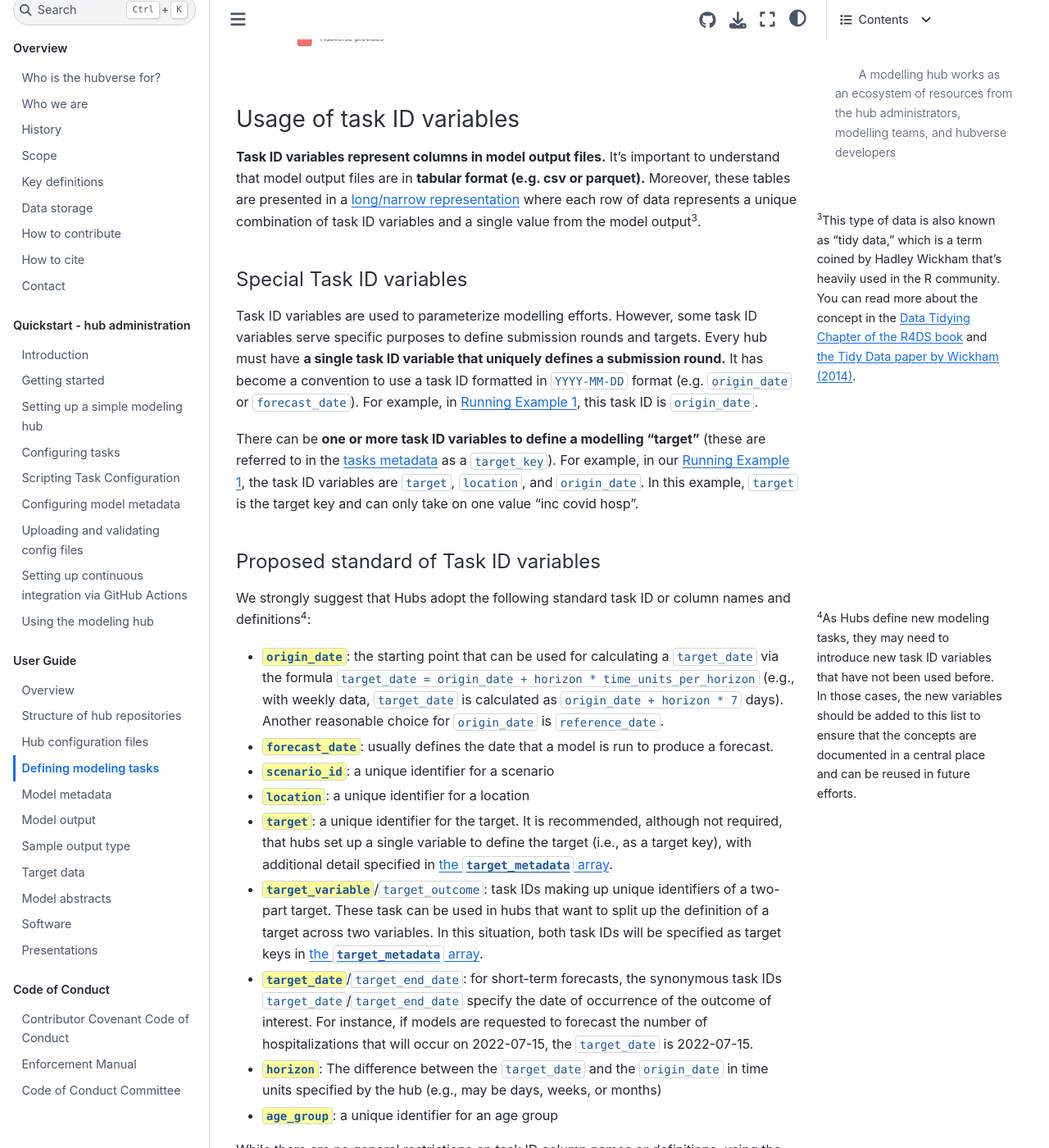
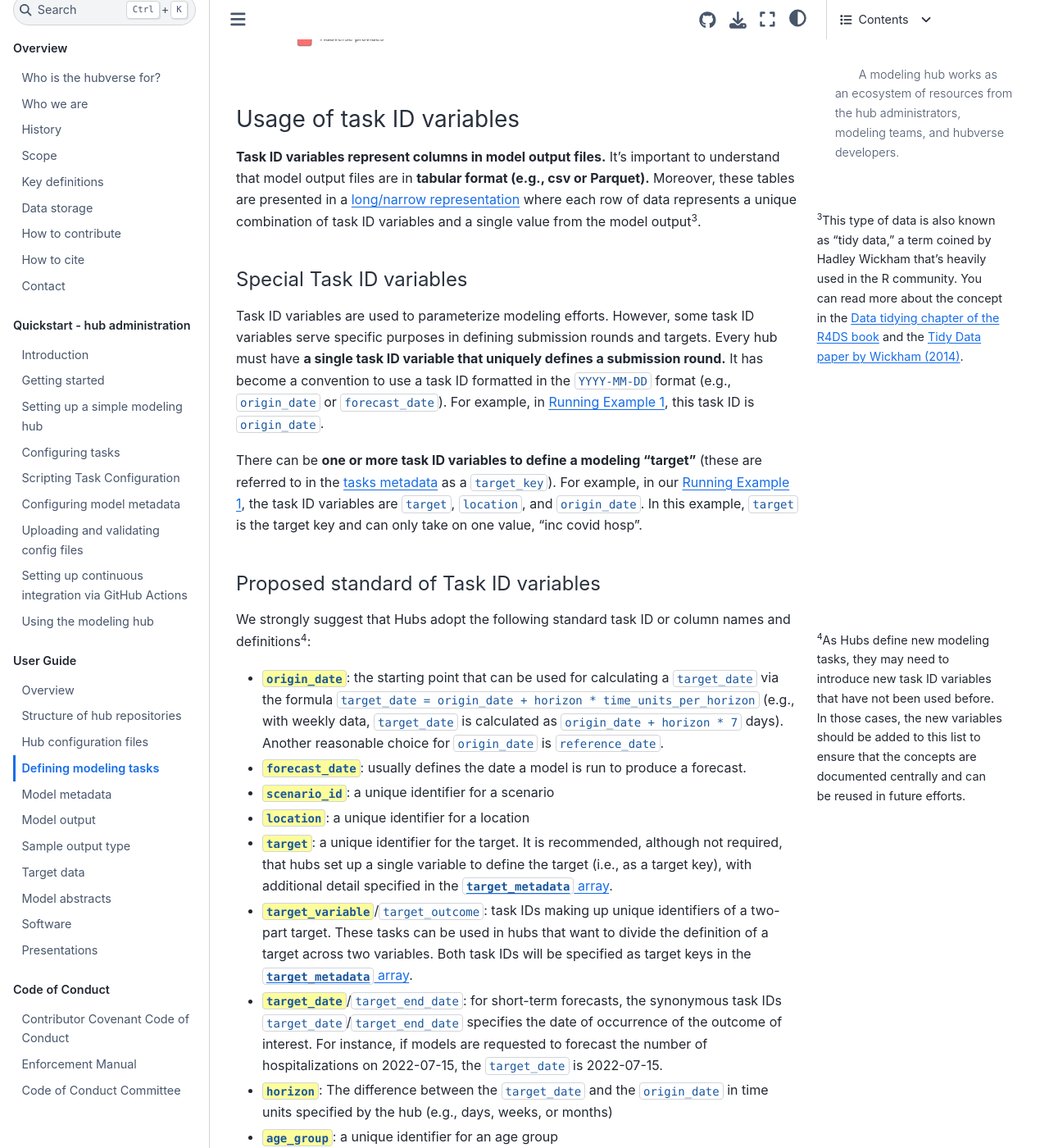
Before and after one commit to hubverse-org/hubDocs, a Sphinx documentation site: the page built from docs/source/user-guide/tasks.md, in a window 1280 px wide and 1400 px high, scrolled down 1421 px. Shown: the whole window at 82% size. Built offline with Sphinx 7.4.7 and the Sphinx Book theme 1.1.4, drawn with Linux system fonts in a browser that asks for light colours; comment, search, counter and statistics services are not loaded; some of the changed text lies outside the part shown.

Commit message:
Hyperlink, spelling and Grammarly fixes

````diff
--- a/docs/source/user-guide/tasks.md
+++ b/docs/source/user-guide/tasks.md
@@ -1,65 +1,65 @@
 # Defining modeling tasks
 
-Every Hub is organized around a set of "modeling tasks". These modeling tasks define how the target data should be modeled in terms of
+Every hub is organized around a set of "modeling tasks". These modeling tasks define how the target data should be modeled in terms of
 
-1. what variables to use for modeling (e.g. date, location, variant, etc) and
+1. what variables to use for modeling (e.g., date, location, variant, etc) and
 2. the specific format of the model output.
 
-The [tasks.json configuration file](#tasks-metadata)[^json] for a hub is used to structure the modelling tasks so that model submissions can be rapidly validated.
+The [`tasks.json` configuration file](#tasks-metadata)[^json] for a hub is used to structure the modeling tasks so that model submissions can be rapidly validated.
 Modeling tasks are defined for single or multiple rounds[^multiround].
 The three components of modeling tasks are:
 
  - The [`task_ids`{.codeitem} object](#task-id-vars) defines both labels for columns in submission files and the set of valid values for each column.
-   Any unique combination of the values define a single modeling task, or target.
+   Any unique value combination defines a single modeling task or target.
  - The [`output_type`{.codeitem} object](#output-types) defines accepted representations _for each task_.
-   More on the different output types can be found in [The Model Output Chapter](#formats-of-model-output).
+   The [model output section](#formats-of-model-output) provides more information on the different output types.
  - The [`target_metadata`{.codeitem} array](#target-metadata) provides additional information about each target.
 
 [^json]: Due to technical issues, we do not currently support [json references](http://niem.github.io/json/reference/json-schema/references/) or yaml metadata files.
 
-[^multiround]: For multiple rounds to share the same tasks without duplicating the `model_tasks` block, `round_id_from_variable` can be set to `true` and the `round_id` should be a column defined in the `task_ids`. See [the `tasks.json` schema](#tasks-metadata) for details.
+[^multiround]: For multiple rounds to share the same tasks without duplicating the `model_tasks` block, `round_id_from_variable` can be set to `true` and the `round_id` should be a column defined in the `task_ids`. See the [`tasks.json` schema](#tasks-metadata) for details.
 
 
 (task-id-vars)=
 ## Task ID variables
-Hubs typically specify that modeling outputs (e.g. forecasts or projections) should be generated for each combination of values across a set of task ID variables.
+Hubs typically specify that modeling outputs (e.g., forecasts or projections) should be generated for each combination of values across a set of task ID variables.
 Because they are central to Hubs, task ID variables serve several purposes:
 
-* **Define modelling tasks** of the hub in the hub metadata
+* **Define modeling tasks** of the hub in the hub metadata
 * **Identify modelling tasks corresponding to forecasts** in the model outputs
 * **Allow alignment of model outputs with [target data](#target-data)** that are derived from "ground truth" data sources.
 
-The relationships between these items are illustrated at a high level in the following diagram; sections to follow provide more detail.
+The following diagram illustrates the relationships between these items at a high level, and the following sections provide more detail.
 
 ```{figure} ../images/hub-data-relations2.jpeg
 ---
 figclass: margin-caption
-alt: A diagram showing that hub metadata are specified by the hub itself. Hubverse provides tools to validate submissions and teams provide model output data that conforms to the standards specified in the hub metadata. Hubverse provides tools to build ensembles. Hubs provide time series data and target observation data, and hubverse provides a function to calculate scores.
+alt: A diagram showing that hub metadata are specified by the hub itself. Hubverse provides tools to validate submissions, and teams provide model output data that conforms to the standards specified in the hub metadata. Hubverse provides tools to build ensembles. Hubs provide time series and target observation data, and hubverse provides a function to calculate scores.
 name: hub-data-relations
 ---
-A modelling hub works as an ecosystem of resources from the hub administrators, modelling teams, and hubverse developers
+A modeling hub works as an ecosystem of resources from the hub administrators, modeling teams, and hubverse developers.
 ```
 
 (task-id-use)=
 ### Usage of task ID variables
 
 **Task ID variables represent columns in model output files.**
-It's important to understand that model output files are in **tabular format (e.g. csv or parquet).**
+It's important to understand that model output files are in **tabular format (e.g., csv or Parquet).**
 Moreover, these tables are presented in a [long/narrow representation](https://en.wikipedia.org/wiki/Wide_and_narrow_data) where each row of data represents a unique combination of task ID variables and a single value from the model output[^tidy].
 
-[^tidy]: This type of data is also known as "tidy data," which is a term coined by Hadley Wickham that's heavily used in the R community. You can read more about the concept in the [Data Tidying Chapter of the R4DS book](https://r4ds.hadley.nz/data-tidy#sec-tidy-data) and [the Tidy Data paper by Wickham (2014)](https://www.jstatsoft.org/article/view/v059i10).
+[^tidy]: This type of data is also known as "tidy data," a term coined by Hadley Wickham that's heavily used in the R community. You can read more about the concept in the [Data tidying chapter of the R4DS book](https://r4ds.hadley.nz/data-tidy#sec-tidy-data) and the [Tidy Data paper by Wickham (2014)](https://www.jstatsoft.org/article/view/v059i10).
 
 #### Special Task ID variables
 
-Task ID variables are used to parameterize modelling efforts.
-However, some task ID variables serve specific purposes to define submission rounds and targets.
+Task ID variables are used to parameterize modeling efforts.
+However, some task ID variables serve specific purposes in defining submission rounds and targets.
 Every hub must have **a single task ID variable that uniquely defines a submission round.**
-It has become a convention to use a task ID formatted in `YYYY-MM-DD` format (e.g. `origin_date` or `forecast_date`).
+It has become a convention to use a task ID formatted in the `YYYY-MM-DD` format (e.g., `origin_date` or `forecast_date`).
 For example, in [Running Example 1](#running-examples), this task ID is `origin_date`.
 
-There can be **one or more task ID variables to define a modelling "target"** (these are referred to in the [tasks metadata](#tasks-metadata) as a `target_key`).
+There can be **one or more task ID variables to define a modeling "target"** (these are referred to in the [tasks metadata](#tasks-metadata) as a `target_key`).
 For example, in our [Running Example 1](#running-example-1), the task ID variables are `target`, `location`, and `origin_date`.
-In this example, `target` is the target key and can only take on one value "inc covid hosp".
+In this example, `target` is the target key and can only take on one value, "inc covid hosp".
 
 
 #### Proposed standard of Task ID variables
@@ -68,35 +68,35 @@ We strongly suggest that Hubs adopt the following standard task ID or column nam
 
 * `origin_date`{.codeitem}: the starting point that can be used for calculating a `target_date` via the formula `target_date = origin_date + horizon * time_units_per_horizon` (e.g., with weekly data, `target_date` is calculated as `origin_date + horizon * 7` days).
   Another reasonable choice for `origin_date` is `reference_date`.
-* `forecast_date`{.codeitem}: usually defines the date that a model is run to produce a forecast.
+* `forecast_date`{.codeitem}: usually defines the date a model is run to produce a forecast.
 * `scenario_id`{.codeitem}: a unique identifier for a scenario
 * `location`{.codeitem}: a unique identifier for a location
 * `target`{.codeitem}: a unique identifier for the target.
-  It is recommended, although not required, that hubs set up a single variable to define the target (i.e., as a target key), with additional detail specified in [the `target_metadata` array](#target-metadata).
+  It is recommended, although not required, that hubs set up a single variable to define the target (i.e., as a target key), with additional detail specified in the [`target_metadata` array](#target-metadata).
 * `target_variable`{.codeitem}/`target_outcome`: task IDs making up unique identifiers of a two-part target.
-  These task can be used in hubs that want to split up the definition of a target across two variables.
-  In this situation, both task IDs will be specified as target keys in [the `target_metadata` array](#tasks-metadata).
-* `target_date`{.codeitem}/`target_end_date`: for short-term forecasts, the synonymous task IDs `target_date`/`target_end_date` specify the date of occurrence of the outcome of interest.
-  For instance, if models are requested to forecast the number of hospitalizations that will occur on 2022-07-15, the `target_date` is 2022-07-15.
-* `horizon`{.codeitem}: The difference between the `target_date` and the `origin_date` in time units specified by the hub (e.g., may be days, weeks, or months)
+  These tasks can be used in hubs that want to divide the definition of a target across two variables.
+  Both task IDs will be specified as target keys in the [`target_metadata` array](#tasks-metadata).
+* `target_date`{.codeitem}/`target_end_date`: for short-term forecasts, the synonymous task IDs `target_date`/`target_end_date` specifies the date of occurrence of the outcome of interest.
+  For instance, if models are requested to forecast the number of hospitalizations on 2022-07-15, the `target_date` is 2022-07-15.
+* `horizon`{.codeitem}: The difference between the `target_date` and the `origin_date` in time units specified by the hub (e.g., days, weeks, or months)
 * `age_group`{.codeitem}: a unique identifier for an age group
 
-While there are no general restrictions on task ID column names or definitions, using the standards defined above ensures that these task IDs are strongly validated against the schema.
+While there are no general restrictions on task ID column names or definitions, using the above standards ensures that these task IDs are strongly validated against the schema.
 
 [^new-vars]: As Hubs define new modeling tasks, they may need to introduce new task ID variables that have not been used before.
-In those cases, the new variables should be added to this list to ensure that the concepts are documented in a central place and can be reused in future efforts.
+In those cases, the new variables should be added to this list to ensure that the concepts are documented centrally and can be reused in future efforts.
 
 (output-types)=
 ## Output types
 
 The `output_type` object defines accepted representations for each task.
-More on the different output types can be found in the [formats of model output section](#output-type-table) from the model output chapter.
+The [formats of model output section](#output-type-table) from the model output chapter provides more information on the different output types.
 
 (target-metadata)=
 ## Target metadata
 
-Target metadata is an array in the [tasks.json](#tasks-metadata) schema file that defines the characteristics of each target.
-This serves as a logical connection between `task_ids` and corresponding `output_types`:
+Target metadata is an array in the [`tasks.json` schema file](#tasks-metadata) that defines each target's characteristics.
+It serves as a logical connection between `task_ids` and corresponding `output_types`:
 
 ```{mermaid}
 flowchart LR
@@ -142,8 +142,8 @@ Here is an example of how the target metadata fields might appear in the `tasks.
 ### Details
 
 Target metadata comprises the following fields:
-* `target_id`{.codeitem}: a short description that uniquely identifies the target.
-* `target_name`{.codeitem}: a longer, human readable description of the target, which could be used as a visualization axis label.
+* `target_id`{.codeitem}: a short description uniquely identifying the target.
+* `target_name`{.codeitem}: a longer, human-readable description of the target, which could be used as a visualization axis label.
 * `target_units`{.codeitem}: the unit of observation used for this target.
 * `target_keys`{.codeitem}: a set of one or more name/value pairs that **must match a target defined in the `task_ids`** section of the schema.
 Each value, or the combination of values if multiple keys are specified, defines a single target value.
@@ -151,8 +151,8 @@ Each value, or the combination of values if multiple keys are specified, defines
 * `target_type`{.codeitem}: the target’s statistical data type that **must correspond to the `output_type`** section of the schema.
 
    The following table lists the possible values for `target_type` (rows) and the corresponding `output_type` (columns).
-   An `X` indicates that the output type can be used with the target type and a `-` means that it can not be used.
-   We note that for the binary data type row, mean and median `output_type` are X'ed for definitional consistency, but in practice the hubverse recommends using pmf or sample `output_type` as a more natural way to represent these values.
+   An `X` indicates that the output type can be used with the target type, and a `-` means that it can not be used.
+   We note that for the binary data type row, mean and median `output_type` are X'ed for definitional consistency, but in practice, the hubverse recommends using pmf or sample `output_type` as a more natural way to represent these values.
 
    | `target_type` | mean | median | quantile | cdf   | pmf   | sample
    |--------- | ----------- |----------- | ----------- |----------- |----------- |----------- |
@@ -166,4 +166,4 @@ Each value, or the combination of values if multiple keys are specified, defines
 
 * `is_step_ahead`{.codeitem}: a Boolean value that indicates whether the target is part of a sequence of values, defined by `time_unit`.
 * `time_unit`{.codeitem}: When `is_step_ahead` is `true`, this field should be one of `"day"`, `"week"`, or `"month"`, defining the unit of time steps.
-  When `is_step_ahead` is `false`, this field will be ignored.
+  This field will be ignored when `is_step_ahead` is `false`.
````
Also changed, not shown: other parts of docs/source/user-guide/tasks.md (+1 -1 lines).
